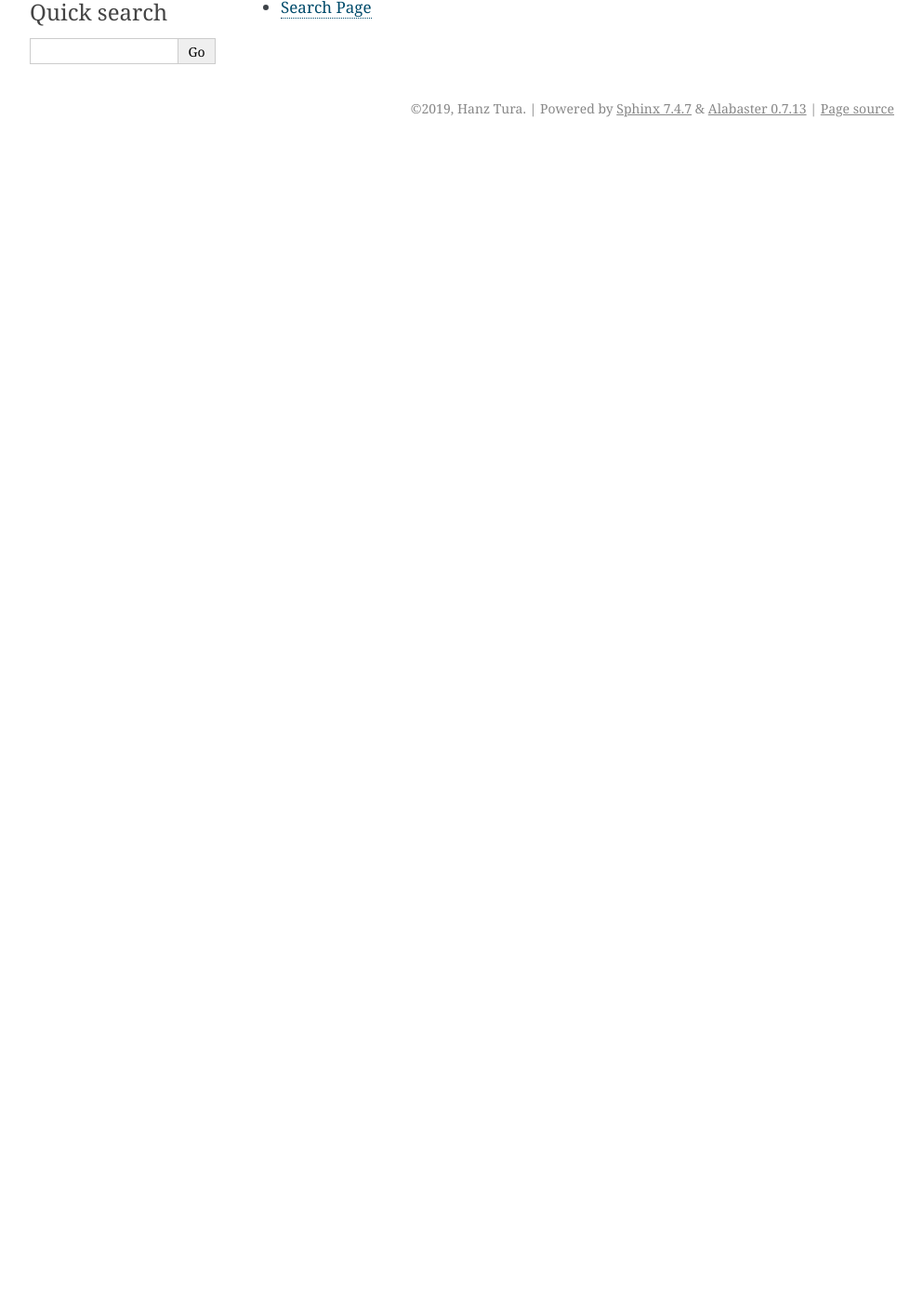
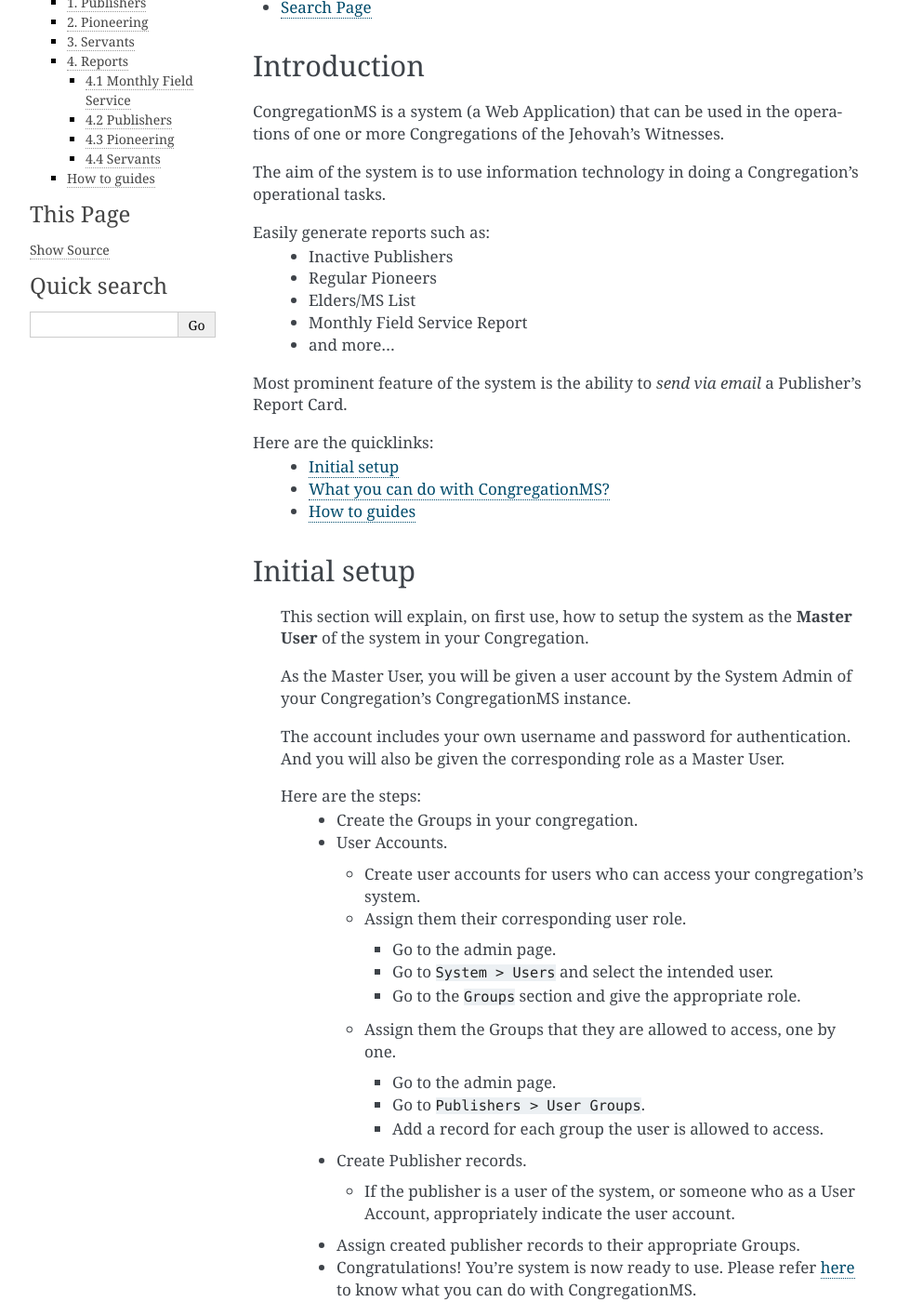
Before and after one commit to hanztura/congregationms, a Sphinx documentation site: the page built from docs/index.rst, in a window 1280 px wide and 1400 px high, scrolled down 270 px. Shown: the whole window at 93% size, without its empty margins (148-1141 px from the left). Built offline with Sphinx 7.4.7, drawn with Linux system fonts in a browser that asks for light colours; before the commit the page ends 900 px from its top, so only the background shows below that; some of the changed text lies outside the part shown.

Commit message:
further documentation

```diff
--- a/docs/index.rst
+++ b/docs/index.rst
@@ -18,3 +18,172 @@
 * :ref:`genindex`
 * :ref:`modindex`
 * :ref:`search`
+
+Introduction
+-------------
+CongregationMS is a system (a Web Application) that can be used in the operations of one or more Congregations of the Jehovah's Witnesses.
+
+The aim of the system is to use information technology in doing a Congregation's operational tasks.
+
+Easily generate reports such as:
+  * Inactive Publishers
+  * Regular Pioneers
+  * Elders/MS List
+  * Monthly Field Service Report
+  * and more...
+
+Most prominent feature of the system is the ability to *send via email* a Publisher's Report Card.
+
+Here are the quicklinks:
+  * :ref:`initial-setup`
+  * :ref:`what-you-can-do`
+  * :ref:`how-to`
+
+.. _initial-setup:
+
+Initial setup
+-------------
+  This section will explain, on first use, how to setup the system as the **Master User** of the system in your Congregation.
+
+  As the Master User, you will be given a user account by the System Admin of your Congregation's CongregationMS instance.
+
+  The account includes your own username and password for authentication. And you will also be given the corresponding role as a Master User.
+
+  Here are the steps:
+    * Create the Groups in your congregation.
+    * User Accounts.
+
+      - Create user accounts for users who can access your congregation's system.
+      - Assign them their corresponding user role.
+
+        + Go to the admin page.
+        + Go to ``System > Users`` and select the intended user.
+        + Go to the ``Groups`` section and give the appropriate role.
+
+      - Assign them the Groups that they are allowed to access, one by one.
+
+        + Go to the admin page.
+        + Go to ``Publishers > User Groups``.
+        + Add a record for each group the user is allowed to access.
+    * Create Publisher records.
+
+      - If the publisher is a user of the system, or someone who as a User Account, appropriately indicate the user account.
+    * Assign created publisher records to their appropriate Groups.
+    * Congratulations! You're system is now ready to use. Please refer :ref:`here<what-you-can-do>` to know what you can do with CongregationMS.
+
+.. _what-you-can-do:
+
+What you can do with CongregationMS?
+------------------------------------
+1. Publishers
+^^^^^^^^^^^^^
+
+  Maintain records of publishers.
+
+  Each publisher record can have the following info:
+    * Full name
+    * Date of Baptism
+    * Date of Birth
+    * Contact Numbers
+    * Elderly
+    * Infirmed
+    * Assets
+
+      These are assets owned by the publisher that he/she is willing to share the use to the congregation.
+
+      For example: motorcycle, car, truck, video/audio devices, and more.
+
+  What you can do:
+
+    * Assets
+
+      - Create an Asset.
+      - View the details of an Asset.
+      - Update an Asset.
+      - Delete an Asset.
+
+
+    * Publishers
+
+      - Create a new Publisher.
+      - View the details of a Publisher.
+      - Update a Publisher.
+      - Delete a Publisher
+
+    * Groups
+
+      - Create a new Group
+      - View the details of a Group
+      - Update a Group and its Members.
+      - Delete a Group
+
+2. Pioneering
+^^^^^^^^^^^^^
+  Maintain records of the pioneers in your congregation.
+
+  In CongregationMS, the term '*Pioneer*' refers to the three different type of pioneers. They can be **Auxillary Pioneers**, **Regular Pioneers**, or **Special Pioneers**.
+
+3. Servants
+^^^^^^^^^^^
+  Maintain records of the Servants in the Congregation.
+
+  A '*Servant*' is either an **Elder** or a **Ministerial Servant**.
+
+4. Reports
+^^^^^^^^^^
+  View and download reports.
+
+4.1 Monthly Field Service
+"""""""""""""""""""""""""
+  Monthly Field Service(MFS) is a sub module of the main module Reports.
+
+  Record publishers' monthly field service reports in this module.
+
+  You can generate the following reports:
+    * Publisher's Report Card (MFS History by Publisher)
+    * MFS History by Group
+
+  And one of the most prominent feature of the CongregationMS is found here: *sharing via email* a Publisher's Report Card.
+
+4.2 Publishers
+""""""""""""""
+  Generate reports related to Publisher records.
+
+  You can generate the following reports:
+
+    * Infirmed Publishers
+    * Elderly Publishers
+    * Inactive Publishers
+
+4.3 Pioneering
+""""""""""""""
+  Generate reports related to the Pioneers of the Congregation.
+
+  You can generate the following reports:
+
+    * Regular Pioneers
+    * Auxillary Pioneers
+    * Special pioneers
+
+4.4 Servants
+""""""""""""
+  Generate reports related to the Elders and the Ministerial Servants.
+
+  You can generate the following reports:
+
+    * Elders List
+    * Ministerial Servants List
+
+.. _how-to:
+
+How to guides
+^^^^^^^^^^^^^
+  * How to share via email a Publishers Report Card?
+
+    - Set up user's mailing settings.
+
+      + You can set this up in the admin page ``Mailing > User Mails``.
+
+    - Go to Publishers List
+    - Click the ``View MFS History`` button
+    - On the MFS history page, click the ``share`` button.
```
Also changed, not shown: 3 other files.
